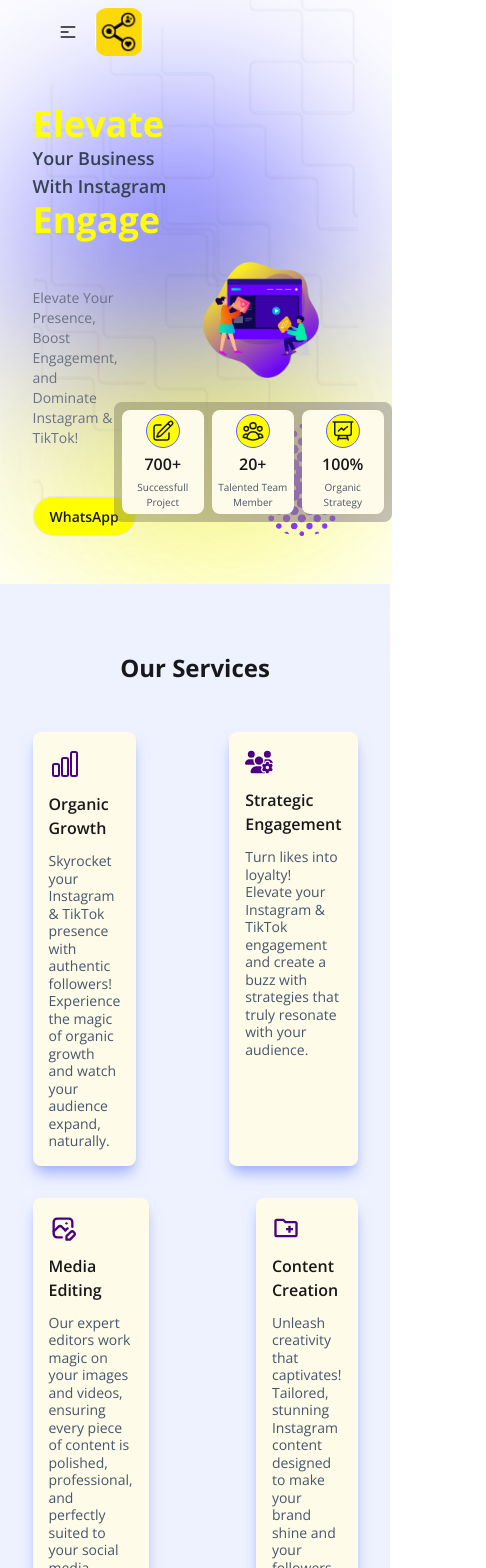
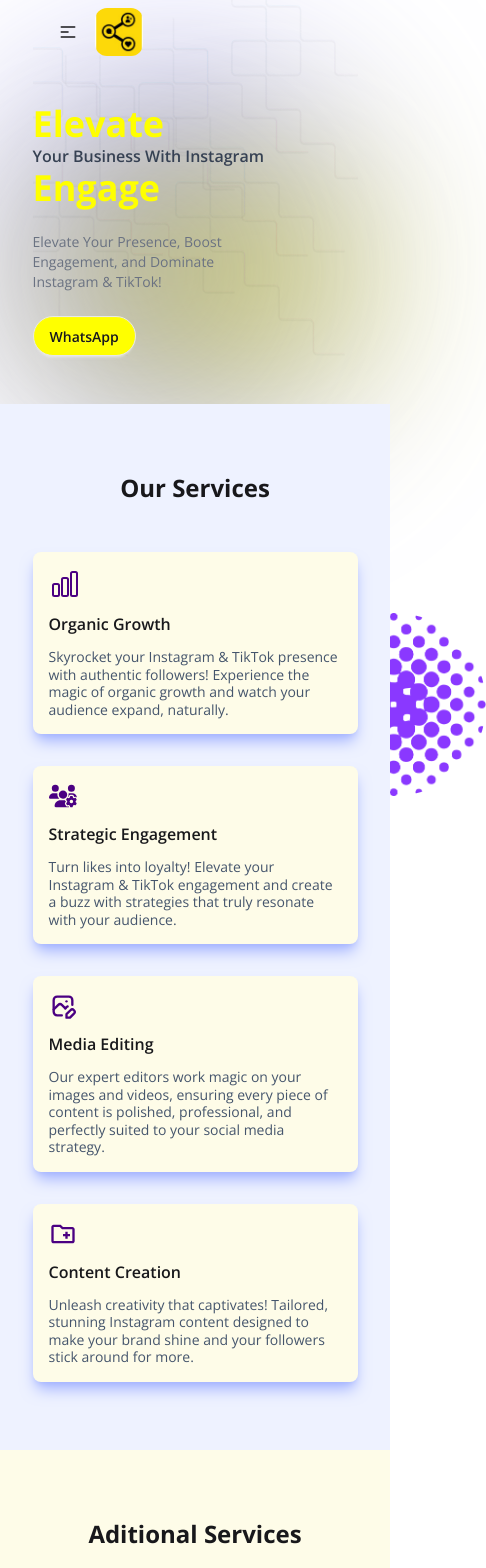
Before and after one commit to farad-alam/Elevate-Engage, a React (Vite) app: page / in a window 390 px wide. Shown: the top 1568 px of the page, 486 px wide, since content can reach past the window. Built offline with nearby package versions, Linux system fonts and the light colour scheme.

Commit message:
hero and service srction now mobile responsive

```diff
--- a/src/component/HeroStaticCard.jsx
+++ b/src/component/HeroStaticCard.jsx
@@ -10,7 +10,7 @@
           {icon}
         </div>
         <div className="tittles">
-          <p className=" font-semibold">{title}</p>
+          <p className="font-semibold">{title}</p>
         </div>
         <div className="descriptions text-center w-[74px]">
           <p className="text-[10px] text-gray-600">{desc}</p>
--- a/src/component/ServiceCard.jsx
+++ b/src/component/ServiceCard.jsx
@@ -3,7 +3,7 @@
 function ServiceCard({ icon, title, desc }) {
   return (
     <div
-      className="bg-base-100 basis-1/4 rounded-lg service-card-hover
+      className="lg:basis-1/4 rounded-lg service-card-hover
     space-y-3 p-4 shadow-lg shadow-indigo-300  bg-yellow-50"
     >
       {icon}
--- a/src/index.css
+++ b/src/index.css
@@ -15,7 +15,7 @@
     @apply text-4xl md:text-6xl font-bold text-brand
 }
 .herodesc{
-    @apply text-lg md:text-xl font-semibold text-gray-700
+    @apply text-[16px] md:text-xl font-semibold text-gray-700
 }
 .bg-blur{
     @apply absolute -z-[1] rounded-full
--- a/src/sections/Header.jsx
+++ b/src/sections/Header.jsx
@@ -10,18 +10,17 @@
           <div className="w-72 h-72 bg-indigo-500 bg-blur blur-[100px] top-28"></div>
           <div className="w-52 h-42 opacity-80 bg-brand bg-blur blur-[100px] right-0 bottom-0"></div>
           <div className="w-52 h-42 opacity-60 bg-brand bg-blur blur-[100px] left-0 bottom-0"></div>
-          <div id="dotedimg" className="">
-            <img
-              src="/doted.png"
-              className="bg-blur bottom-0 right-0 w-28"
-              alt=""
-            />
-          </div>
-
           <Navbar />
           <Hero />
         </div>
       </header>
+      <div id="dotedimg" className="">
+        <img
+          src="/doted.png"
+          className="bg-blur bottom-12 -right-24 w-46 md:-bottom-8 md:-right-28 md:w-62"
+          alt=""
+        />
+      </div>
       {/* <section className="w-full h-52 bg-amber-50"></section> */}
     </>
   );
--- a/src/sections/Hero.jsx
+++ b/src/sections/Hero.jsx
@@ -5,7 +5,7 @@
 
 function Hero() {
   return (
-    <div className='flex md:flex-wrap lg:flex-nowrap gap-8 justify-between items-center mt-10'>
+    <div className='flex flex-wrap md:flex-nowrap gap-8 justify-between items-center mt-10'>
       <HeroContent />
       <HeroBanar />
       <HeroStatics />
--- a/src/sections/HeroBanar.jsx
+++ b/src/sections/HeroBanar.jsx
@@ -2,8 +2,8 @@
 
 function HeroBanar() {
   return (
-    <div className='flex lg:justify-center'>
-      <img src="/Elevate Banar.png" className='w-9/12 h-auto object-contain' alt="" />
+    <div className='md:flex md:justify-center hidden '>
+      <img src="/Elevate Banar.png" className='w-8/12 md:w-9/12 h-auto object-contain' alt="" />
     </div>
   );
 }
--- a/src/sections/HeroContent.jsx
+++ b/src/sections/HeroContent.jsx
@@ -3,7 +3,7 @@
 
 function HeroContent() {
   return (
-      <div className="space-y-12">
+      <div className="space-y-6 md:space-y-12 ">
         <div id="herotitle">
           <h1 className="heading">Elevate</h1>
           <p className="herodesc">Your Business With Instagram</p>
--- a/src/sections/HeroStatics.jsx
+++ b/src/sections/HeroStatics.jsx
@@ -8,8 +8,8 @@
 function HeroStatics() {
   return (
     <div
-      className="absolute left-3/12 top-9/12
-      flex justify-between gap-2
+      className="absolute left-3/12 top-9/12 hidden
+      md:flex justify-between gap-2
      p-2 bg-slate-950/20 backdrop-blur-3xl rounded-lg"
     >
       <HeroStaticCard
--- a/src/sections/Services.jsx
+++ b/src/sections/Services.jsx
@@ -10,10 +10,7 @@
     <section className="bg-indigo-50">
       <div id="services" className="width section">
         <h2 className="subtitle">Our Services</h2>
-        <div
-          id="service-cards"
-          className="flex justify-between gap-8 flex-wrap lg:flex-nowrap"
-        >
+        <div id="service-cards" className="grid grid-cols-1 md:grid-cols-2 lg:grid-cols-4 gap-8">
           <ServiceCard
             icon={<ChartBarIcon className="size-8" color="indigo" />}
             title="Organic Growth"
```
